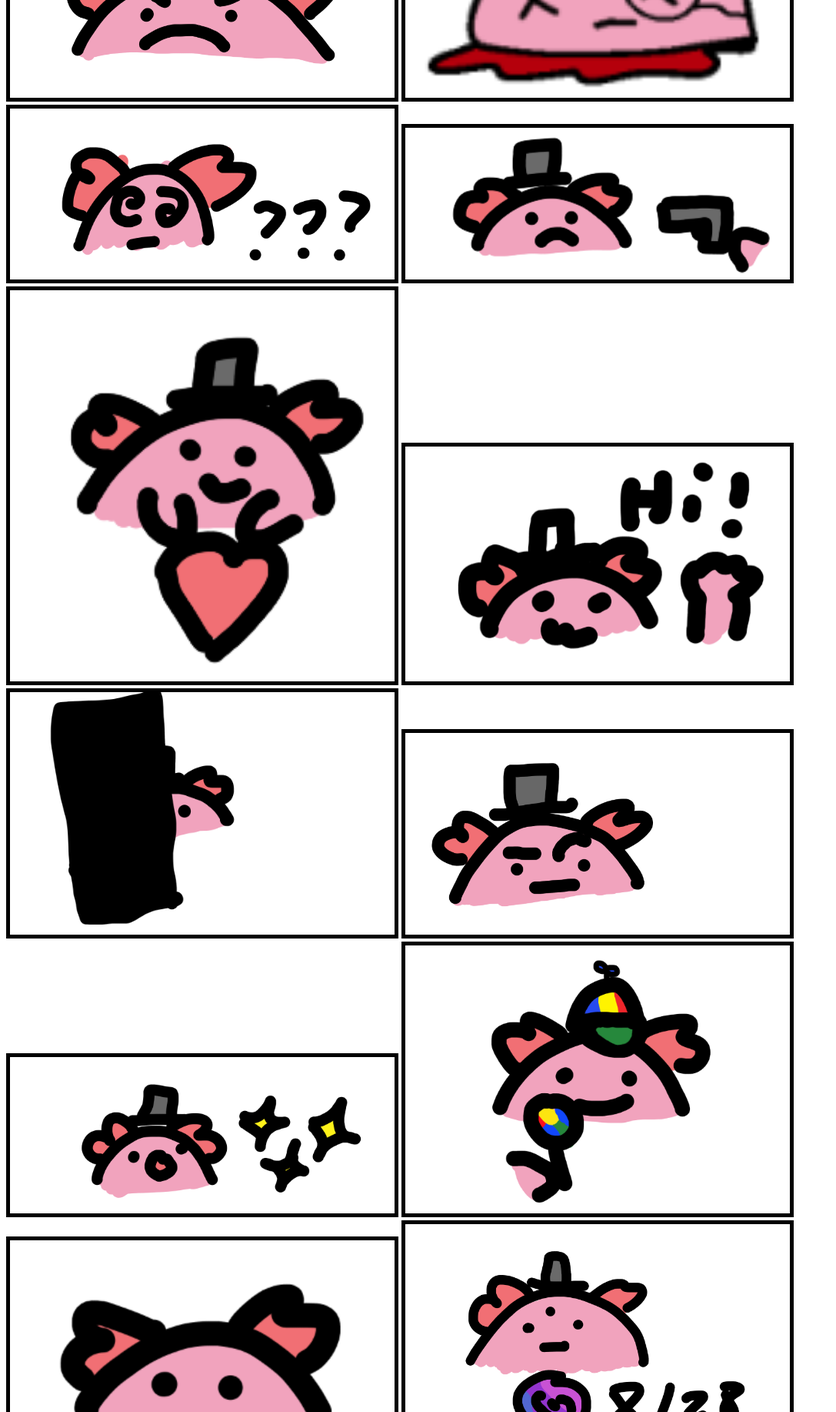
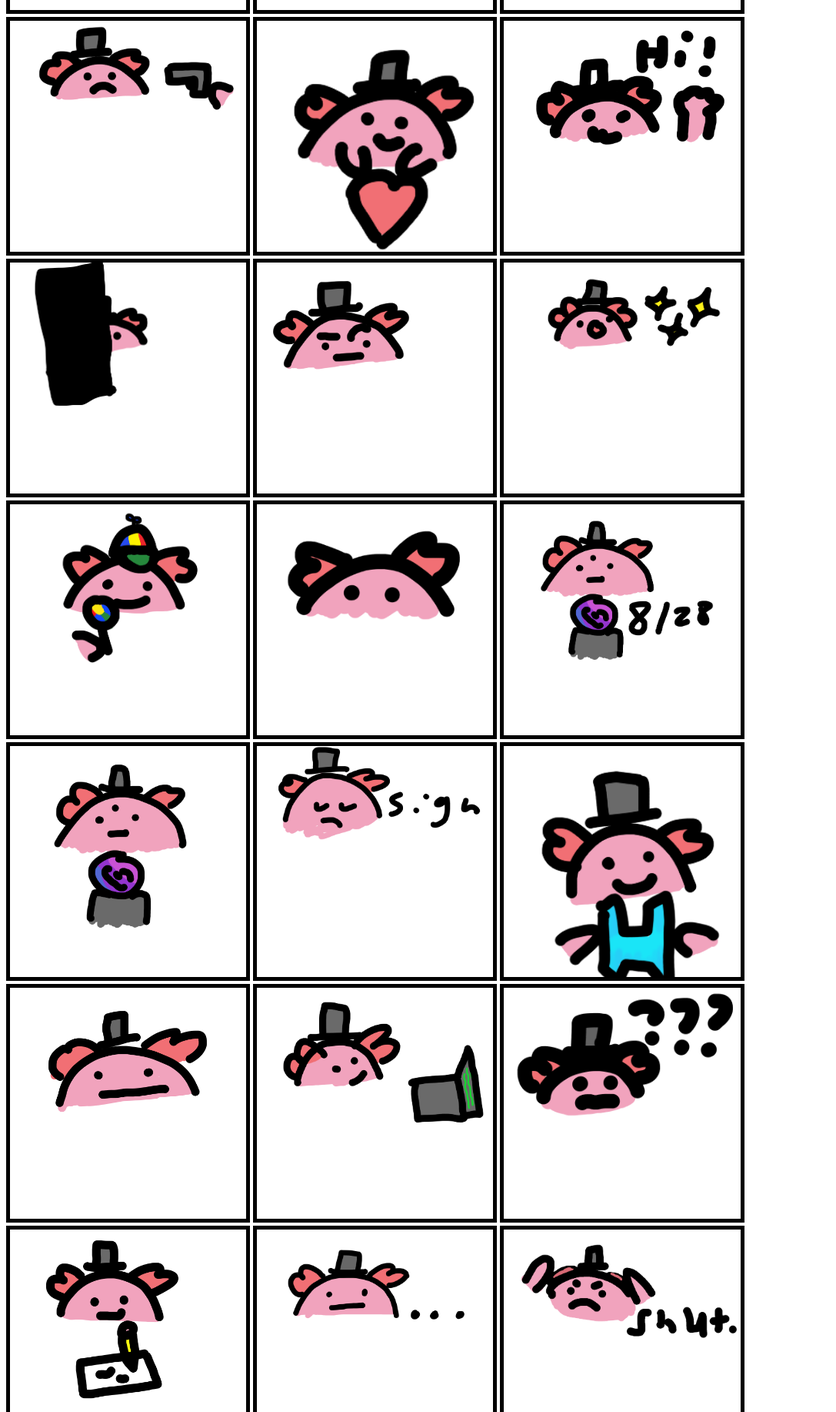
Before and after one commit to That-One-Axolotl/share, a website: page index.html in a window 1280 px wide. Shown: the part 300-2134 px from the top of the page at 77% size, without its empty margins (0-1087 px from the left). Drawn offline with Linux system fonts and the light colour scheme.

Commit message:
pretty(ish)

```diff
--- a/homepage.js
+++ b/homepage.js
@@ -1,10 +1,12 @@
 const fs = require('fs');
-const imageshmtl = fs.readdirSync("./images").map(image => `
-    <img src="./images/${image}"style="border: 5px solid black; width: 500px;"class="copyableImage"> `).join("");
+const imageshmtl = fs.readdirSync("./images").map(image => `<div class="image-container">
+    <img src="./images/${image}" class="copyableImage">
+    </div> `).join("");
 const htmlSkeleton = `<!DOCTYPE html>
     <html>
         <head>
             <title>HFDUSIFHBSIRFEG YSUI BEYHU IF</title>
+            <link rel="stylesheet" href="styles.css">
         </head>
         <body>
             <div id="images">
--- a/index.html
+++ b/index.html
@@ -2,31 +2,53 @@
     <html>
         <head>
             <title>HFDUSIFHBSIRFEG YSUI BEYHU IF</title>
+            <link rel="stylesheet" href="styles.css">
         </head>
         <body>
             <div id="images">
-
-    <img src="./images/axo angy.png"style="border: 5px solid black; width: 500px;"class="copyableImage">
-    <img src="./images/axo beheaded.png"style="border: 5px solid black; width: 500px;"class="copyableImage">
-    <img src="./images/axo confused.png"style="border: 5px solid black; width: 500px;"class="copyableImage">
-    <img src="./images/axo die.png"style="border: 5px solid black; width: 500px;"class="copyableImage">
-    <img src="./images/axo heart.png"style="border: 5px solid black; width: 500px;"class="copyableImage">
-    <img src="./images/axo hi.png"style="border: 5px solid black; width: 500px;"class="copyableImage">
-    <img src="./images/axo hide.png"style="border: 5px solid black; width: 500px;"class="copyableImage">
-    <img src="./images/axo huhhhhhh.png"style="border: 5px solid black; width: 500px;"class="copyableImage">
-    <img src="./images/axo Impressed.png"style="border: 5px solid black; width: 500px;"class="copyableImage">
-    <img src="./images/axo lolipop.png"style="border: 5px solid black; width: 500px;"class="copyableImage">
-    <img src="./images/axo peek.png"style="border: 5px solid black; width: 500px;"class="copyableImage">
-    <img src="./images/axo prophet 828.png"style="border: 5px solid black; width: 500px;"class="copyableImage">
-    <img src="./images/axo prophet.png"style="border: 5px solid black; width: 500px;"class="copyableImage">
-    <img src="./images/axo sigh.png"style="border: 5px solid black; width: 500px;"class="copyableImage">
-    <img src="./images/axo tale.png"style="border: 5px solid black; width: 500px;"class="copyableImage">
-    <img src="./images/axo [;[.png"style="border: 5px solid black; width: 500px;"class="copyableImage">
-    <img src="./images/code-alotl.png"style="border: 5px solid black; width: 500px;"class="copyableImage">
-    <img src="./images/confused.png"style="border: 5px solid black; width: 500px;"class="copyableImage">
-    <img src="./images/draw-a-lotl.png"style="border: 5px solid black; width: 500px;"class="copyableImage">
-    <img src="./images/imnotmadimjustdissapointed.png"style="border: 5px solid black; width: 500px;"class="copyableImage">
-    <img src="./images/shut.png"style="border: 5px solid black; width: 500px;"class="copyableImage">
+                <div class="image-container">
+    <img src="./images/axo angy.png" class="copyableImage">
+    </div> <div class="image-container">
+    <img src="./images/axo beheaded.png" class="copyableImage">
+    </div> <div class="image-container">
+    <img src="./images/axo confused.png" class="copyableImage">
+    </div> <div class="image-container">
+    <img src="./images/axo die.png" class="copyableImage">
+    </div> <div class="image-container">
+    <img src="./images/axo heart.png" class="copyableImage">
+    </div> <div class="image-container">
+    <img src="./images/axo hi.png" class="copyableImage">
+    </div> <div class="image-container">
+    <img src="./images/axo hide.png" class="copyableImage">
+    </div> <div class="image-container">
+    <img src="./images/axo huhhhhhh.png" class="copyableImage">
+    </div> <div class="image-container">
+    <img src="./images/axo Impressed.png" class="copyableImage">
+    </div> <div class="image-container">
+    <img src="./images/axo lolipop.png" class="copyableImage">
+    </div> <div class="image-container">
+    <img src="./images/axo peek.png" class="copyableImage">
+    </div> <div class="image-container">
+    <img src="./images/axo prophet 828.png" class="copyableImage">
+    </div> <div class="image-container">
+    <img src="./images/axo prophet.png" class="copyableImage">
+    </div> <div class="image-container">
+    <img src="./images/axo sigh.png" class="copyableImage">
+    </div> <div class="image-container">
+    <img src="./images/axo tale.png" class="copyableImage">
+    </div> <div class="image-container">
+    <img src="./images/axo [;[.png" class="copyableImage">
+    </div> <div class="image-container">
+    <img src="./images/code-alotl.png" class="copyableImage">
+    </div> <div class="image-container">
+    <img src="./images/confused.png" class="copyableImage">
+    </div> <div class="image-container">
+    <img src="./images/draw-a-lotl.png" class="copyableImage">
+    </div> <div class="image-container">
+    <img src="./images/imnotmadimjustdissapointed.png" class="copyableImage">
+    </div> <div class="image-container">
+    <img src="./images/shut.png" class="copyableImage">
+    </div>
             </div>
             <script src="./copy.js"></script>
         </body>
--- /dev/null
+++ b/styles.css
@@ -0,0 +1,10 @@
+.image-container{
+    width: 24vw;
+    height: 300px;
+    display: inline-block;
+    overflow: hidden;
+    border: 5px solid black;
+}
+img{
+    width: 24vw;
+}
```
